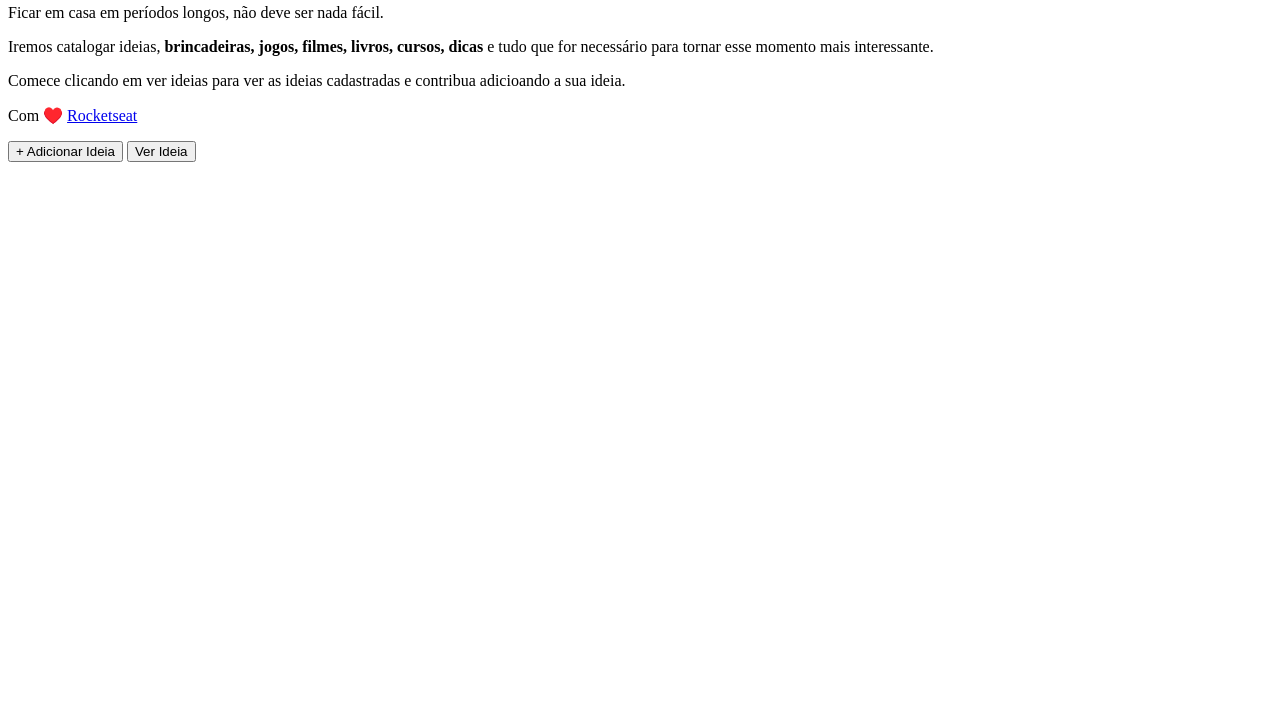
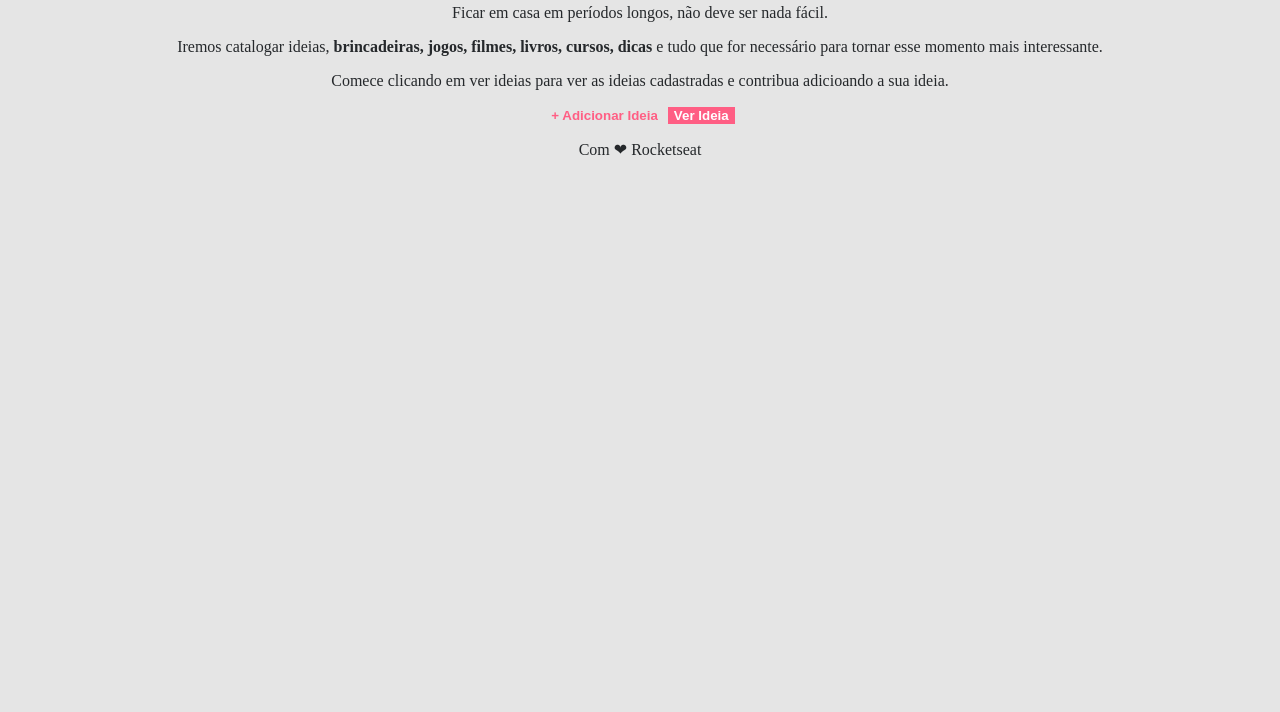
Before and after one commit to eemr3/casa-criativa, a plain HTML site: page index.html in a window 1280 px wide. Shown: the part 88-800 px from the top of the page. Drawn offline with Linux system fonts and the light colour scheme.

Commit message:
Add css e js na página

```diff
--- a/index.html
+++ b/index.html
@@ -1,26 +1,37 @@
 <!DOCTYPE html>
 <html lang="pt">
+
 <head>
     <meta charset="UTF-8">
     <meta name="viewport" content="width=device-width, initial-scale=1.0">
+    <link rel="stylesheet" href="style.css">
     <title>Casa Criativa</title>
 </head>
+
 <body>
     <img src="logo.png" alt="Logo">
     <p>
         Ficar em casa em períodos longos, não deve ser nada fácil.
     </p>
     <p>
-        Iremos catalogar ideias, <strong>brincadeiras, jogos, filmes, livros, cursos, dicas</strong> e tudo que for necessário para tornar esse momento mais interessante.
+        Iremos catalogar ideias, <strong>brincadeiras, jogos, filmes, livros, cursos, dicas</strong> e tudo que for
+        necessário para tornar esse momento mais interessante.
     </p>
     <p>
-        Comece clicando em ver ideias para ver as  ideias cadastradas e contribua adicioando a sua ideia.
+        Comece clicando em ver ideias para ver as ideias cadastradas e contribua adicioando a sua ideia.
+    </p>
+    <button>+ Adicionar Ideia</button>
+    <button class="fat">Ver Ideia</button>
+    <p id="footer">
+        Com  ❤ <a href="http://rocketseat.com.br">Rocketseat</a>
     </p>
 
-    <p id="footer">
-        Com ♥️ <a href="http://rocketseat.com.br">Rocketseat</a>
-    </p>
-    <button>+ Adicionar Ideia</button>
-    <button>Ver Ideia</button>
+
+    <script>
+        document.querySelector('button.fat').addEventListener('click', () => {
+            document.querySelector('#footer').classList.toggle('hide');
+        });
+    </script>
 </body>
+
 </html>
--- /dev/null
+++ b/style.css
@@ -0,0 +1,26 @@
+body{
+    background: #e5e5e5;
+    color: #25282B;
+    text-align: center;
+}
+
+button{
+    color: #ff5E84;
+    border: none;
+    font-weight: bold;
+    background: none;
+}
+
+.fat{
+    color: white;
+    background: #ff5E84;
+}
+
+#footer a{
+    color: #25282B;
+    text-decoration: none;
+}
+
+.hide{
+    display: none;
+}
```
